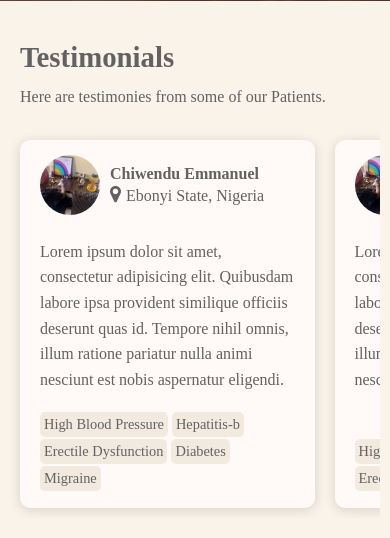
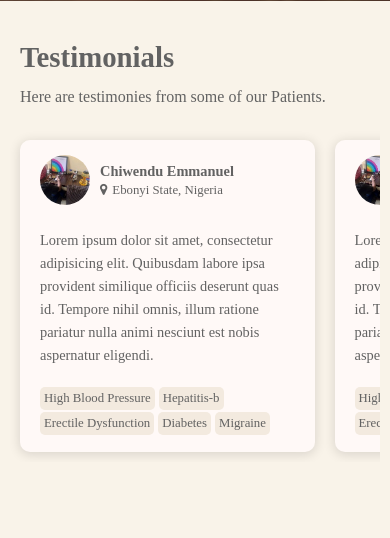
Before and after one commit to Mark-DeOriginal/uatwebsite, a PHP site: page / in a window 390 px wide. Shown: the part 897-1435 px from the top of the page. After the commit the page ends 1353 px from the top, so only its background shows below. Run offline with PHP 8.4, Linux system fonts and the light colour scheme; style sheets or scripts are compiled from the project's sources.

Commit message:
Made the Testimonial Card texts scale down to fit better on smaller devices

```diff
--- a/resources/css/styles.css
+++ b/resources/css/styles.css
@@ -530,19 +530,6 @@ i.fa-arrow-right::after {
     }
 }
 
-@media screen and (max-width: 750px) {
-    .arrow-left, .arrow-right {
-        display: none;
-    }
-    .testimonial-container .card {
-        min-width: calc(85% - 20px);
-        min-height: 300px;
-    }
-    .testimonial-wrapper {
-        padding: 0 10px;
-    }
-}
-
 .testimonial-container .card .column {
     display: flex;
     flex-direction: column;
@@ -590,3 +577,45 @@ i.fa-arrow-right::after {
     font-size: 0.9em;
     display: inline-block;
 }
+
+@media screen and (max-width: 750px) {
+    .arrow-left, .arrow-right {
+        display: none;
+    }
+
+    .testimonial-container .card {
+        min-width: calc(85% - 20px);
+        min-height: 300px;
+    }
+
+    .testimonial-wrapper {
+        padding: 0 10px;
+    }
+}
+
+@media screen and (max-width: 500px) {
+    .testimonial-container .card img {
+        width: 50px;
+        height: 50px;
+    }
+    .testimonial-container .card .caption h3 {
+        font-size: 0.9em;
+    }
+
+    .testimonial-container .card-header p {
+        font-size: 0.8em;
+    }
+
+    .testimonial-container .card-header i {
+        font-size: 1em;
+        margin-right: 5px;
+    }
+
+    .testimonial-container .card .card-body p {
+        font-size: 0.9em;
+    }
+
+    .testimonial-container .card .card-footer .tag {
+        font-size: 0.8em;
+    }
+}
```
